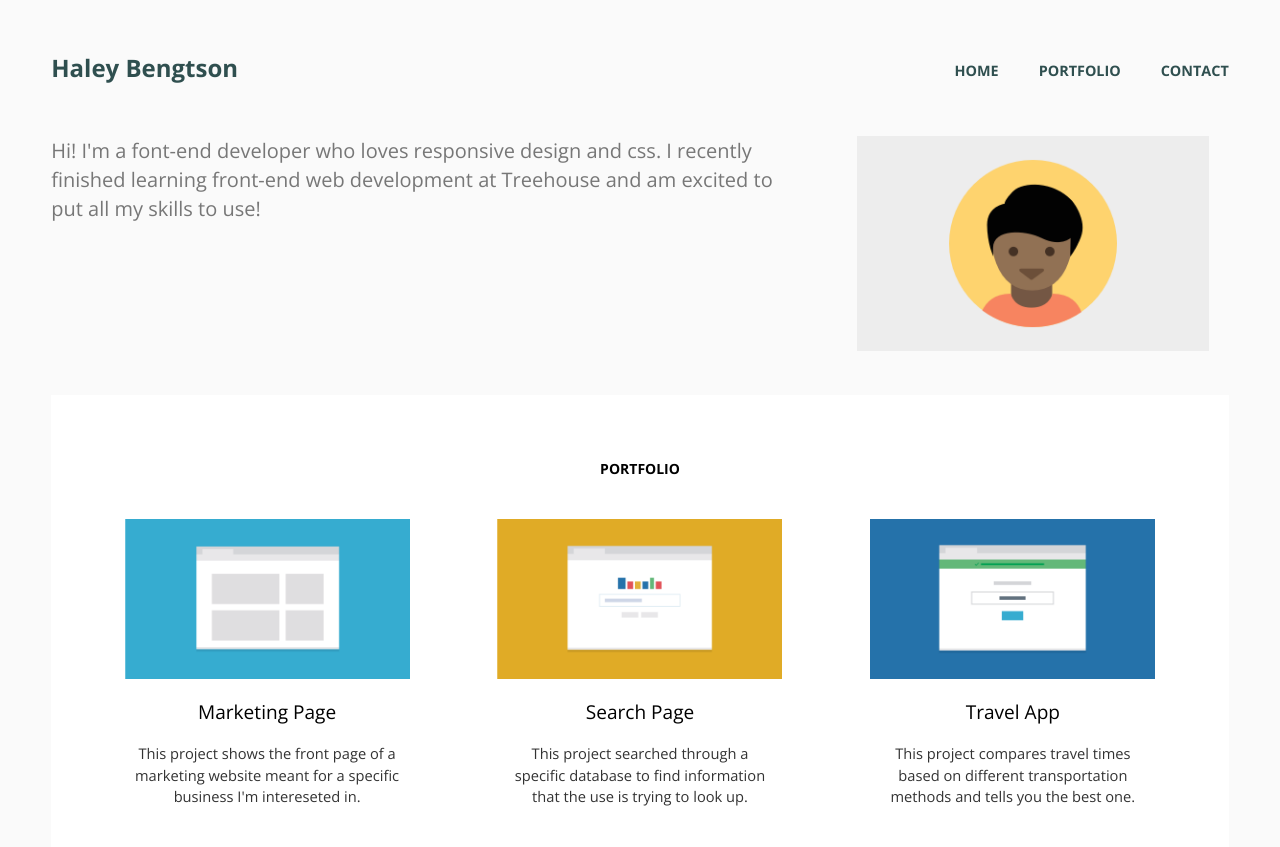
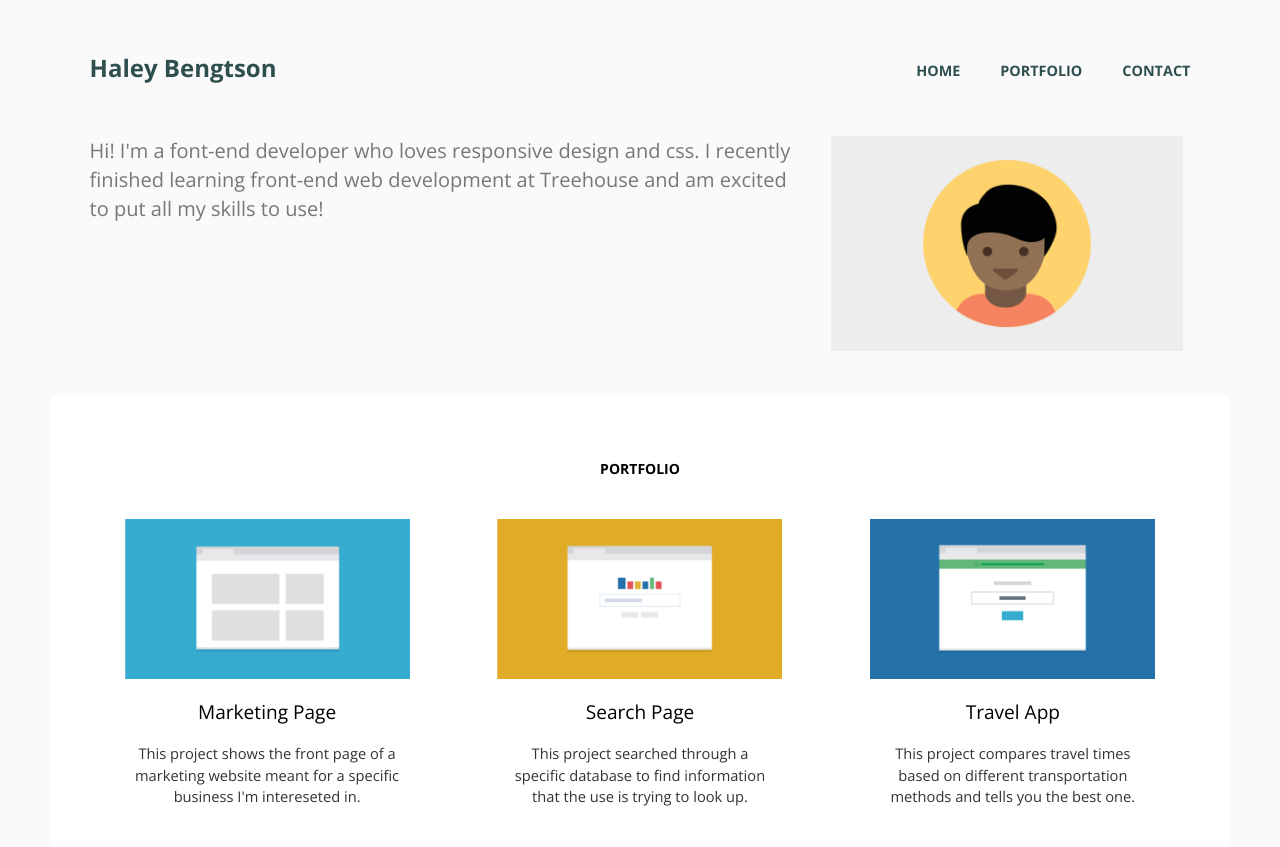
Before and after one commit to hnbvt24/Responsive_Layout, a plain HTML site: page index.html in a window 1280 px wide. Shown: the top 847 px of the page. Drawn offline with nearby package versions, Linux system fonts and the light colour scheme.

Commit message:
Fixed media queries
Updated media queries to 768px and 1024px in stylesheet.css and
flexbox.css. Adjusted width percentages accordingly.

```diff
--- a/css/flexbox.css
+++ b/css/flexbox.css
@@ -64,7 +64,7 @@
 	Media Queries
 ========================= */
 
-@media (min-width: 568px) {
+@media (min-width: 768px) {
 
 	.main-header,
 	.main-nav,
@@ -124,7 +124,7 @@
 
 }
 
-@media (min-width: 956px) {
+@media (min-width: 1024px) {
 
 	.main-header {
 		flex-direction: row;
--- a/css/stylesheet.css
+++ b/css/stylesheet.css
@@ -225,17 +225,15 @@ h4 {
 }
 
 @media (min-width: 1024px) {
-	.main-header,
-	.row,
 	.portfolio,
 	footer {
 		width: 92%;
 /* 		max-width: 1024px; */
 	}
 
-	.main-header {
-		width: 92%;
-
+	.main-header,
+	.row {
+		width: 86%;
 	}
 
 	.p-item {
@@ -244,6 +242,10 @@ h4 {
 
 	.col p {
 		padding-right: 30px;
+	}
+
+	.secondary {
+
 	}
 
 	.contact p {
```
